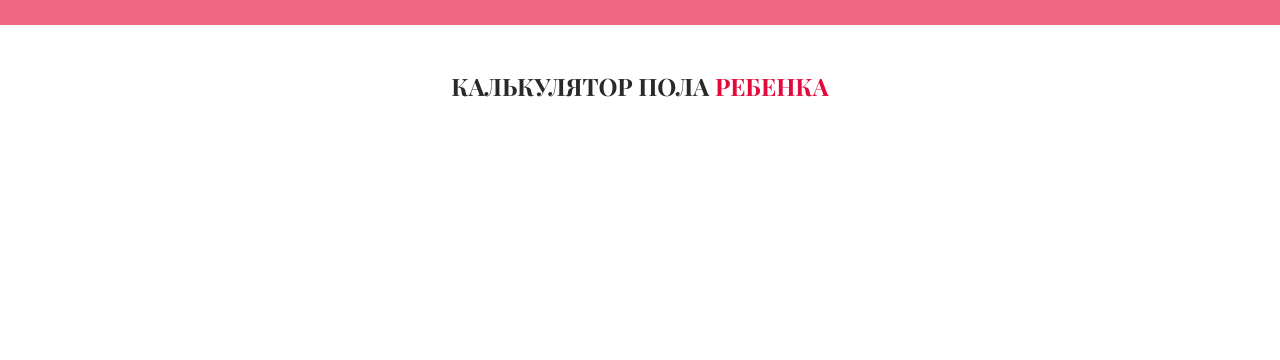
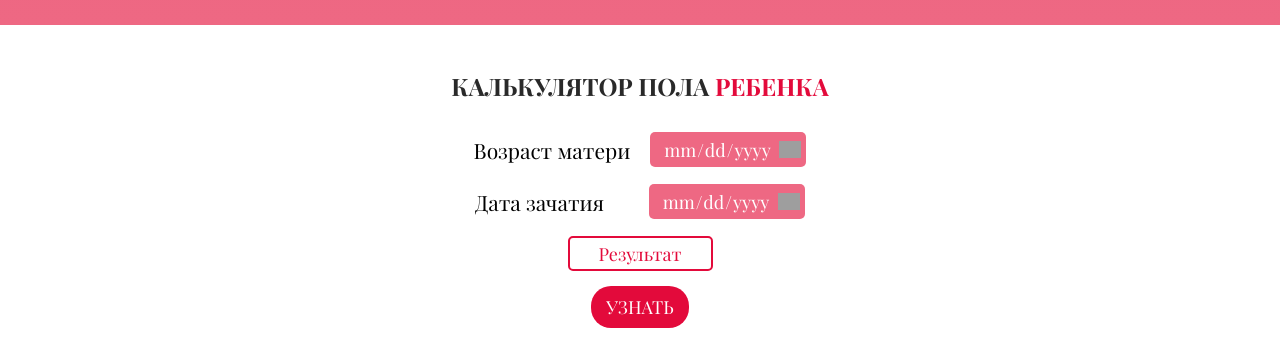
Before and after one commit to Huper12345/FolicProject, a React app: page / in a window 1280 px wide. Shown: the part 1792-2152 px from the top of the page. Before the commit the page ends 1939 px from the top, so only its background shows below. Built offline with nearby package versions, Linux system fonts and the light colour scheme.

Commit message:
Add seCalculator

```diff
--- a/src/components/BabyCalculator/BabyCalculator.css
+++ b/src/components/BabyCalculator/BabyCalculator.css
@@ -1,4 +1,10 @@
 .Title-Subtext.babycalculator {
-    color: var(--darkpink);
-    cursor: default;
+  color: var(--darkpink);
+  cursor: default;
 }
+
+.BabyCalculator-Inner {
+  display: flex;
+  justify-content: center;
+  align-items: center;
+}
--- a/src/components/BabyCalculator/BabyCalculator.js
+++ b/src/components/BabyCalculator/BabyCalculator.js
@@ -1,12 +1,22 @@
-import React from "react"
-import "./BabyCalculator.css";
-import { Title } from "../../helpers/Title";
-
+import React from 'react';
+import './BabyCalculator.css';
+import { Title } from '../../helpers/Title';
+import { SeCalculator } from './SeCalculator';
 
 export const BabyCalculator = () => {
   return (
     <section className="section">
-        <Title className="Title-Text babycalculator" text="Калькулятор пола" subtext="ребенка" subClassName="Title-Subtext babycalculator " />
+      <div className="container">
+        <Title
+          className="Title-Text babycalculator"
+          text="Калькулятор пола"
+          subtext="ребенка"
+          subClassName="Title-Subtext babycalculator "
+        />
+        <div className="BabyCalculator-Inner">
+          <SeCalculator />
+        </div>
+      </div>
     </section>
   );
 };
--- /dev/null
+++ b/src/components/BabyCalculator/SeCalculator/SeCalculator.css
@@ -0,0 +1,125 @@
+.Calculator-Container {
+  max-width: 700px;
+  margin-top: 20px;
+  flex-direction: column;
+  display: flex;
+  align-items: center;
+}
+
+.BabyContainer.WomanAge {
+  display: flex;
+  align-items: center;
+  margin-bottom: 17px;
+  justify-content: center;
+}
+
+.BabyContainer.Result {
+  display: flex;
+  align-items: center;
+  justify-content: center;
+}
+
+.BabyContainer.SeDate {
+  display: flex;
+  align-items: center;
+  justify-content: center;
+  margin-bottom: 17px;
+}
+
+.Woman-Text {
+  font-family: 'Play-Fair-Display-Regular';
+  font-weight: 400;
+  font-style: normal;
+  font-size: 21px;
+  margin-right: 20px;
+  user-select: none;
+}
+
+.Woman-Text.SeDate {
+  margin-right: 45px;
+}
+
+.Woman-Text.Result {
+  margin-right: 70px;
+}
+
+.BabyInput {
+  font-family: 'Play-Fair-Display-Regular';
+  font-weight: 400;
+  font-style: normal;
+  background-color: var(--lightpink);
+  border: none;
+  color: var(--white);
+  font-size: 18px;
+  padding: 0 5px;
+  max-width: 200px;
+  height: 35px;
+  text-align: center;
+  border-radius: 5px;
+  transition: 0.2s;
+  cursor: pointer;
+}
+
+.BabyInput.WomanAge:hover {
+  background-color: var(--darkpink);
+}
+
+::-webkit-calendar-picker-indicator {
+  color: transparent;
+  opacity: 1;
+  background: url(https://i.ibb.co/Fxp3nFF/calendar.png) no-repeat center;
+  background-size: contain;
+  cursor: pointer;
+}
+
+.BabyInput:focus {
+  outline: none;
+  background-color: var(--darkpink);
+}
+
+.BabyInput.Result {
+  max-width: 145px;
+  user-select: none;
+  background-color: var(--white);
+  border: 2px solid var(--darkpink);
+  color: var(--darkpink);
+}
+
+.BabyInput.Result:focus {
+  outline: none;
+}
+
+.BabyInput.Result:hover {
+  cursor: inherit;
+}
+
+.BabyButton {
+  max-width: 130px;
+  height: 42px;
+  background-color: var(--darkpink);
+  border-radius: 20px;
+  cursor: pointer;
+  transition: 0.2s;
+
+  font-size: 18px;
+  font-family: 'Play-Fair-Display-Regular';
+  font-weight: 400;
+  font-style: normal;
+  text-decoration: none;
+  color: var(--white);
+  text-transform: uppercase;
+  padding: 6px 15px 6px 15px;
+  border: 0;
+  margin-top: 15px;
+}
+
+.BabyButton:hover {
+  background-color: brown;
+}
+
+@font-face {
+  font-family: 'Play-Fair-Display-Regular';
+  font-weight: 400;
+  font-style: normal;
+  src: url(/src/helpers/assets/fonts/PlayfairDisplay-Regular.woff);
+}
--- /dev/null
+++ b/src/components/BabyCalculator/SeCalculator/SeCalculator.js
@@ -0,0 +1,136 @@
+import React from 'react';
+import './SeCalculator.css';
+import { useState } from 'react';
+
+export const SeCalculator = () => {
+  const [baby, setBaby] = useState('Результат');
+  const [age, setAge] = useState(0);
+  const [seAge, setSeAge] = useState(0);
+
+  const ageSelect = (e) => {
+    setAge(e.target.value);
+  };
+
+  const seAgeSelect = (e) => {
+    setSeAge(e.target.value);
+  };
+
+  const handleSubmit = (event) => {
+    event.preventDefault();
+
+    //Now
+
+    const dateToday = new Date();
+
+    const dayToday = dateToday.getDate();
+
+    const monthToday = dateToday.getMonth() + 1;
+
+    const yearToday = dateToday.getFullYear();
+
+    //Age
+    const date = new Date(age);
+
+    const birthYear = date.getFullYear();
+
+    const birthMonth = date.getMonth() + 1;
+
+    const birthDay = date.getDate();
+
+    //SeMonth
+    const sedate = new Date(seAge);
+    const seMonth = sedate.getMonth();
+
+    //CalcseMonth
+    const calcSeMonth = (seMonth) => {
+      let seAge = 0;
+
+      if (seMonth === 0) {
+        seAge = 12;
+      } else {
+        seAge = seMonth;
+      }
+
+      return seAge;
+    };
+    //CalcAge
+    const womanAge = (
+      birthMonth,
+      monthToday,
+      birthYear,
+      yearToday,
+      birthDay,
+      dayToday
+    ) => {
+      let age = 0;
+
+      if (birthMonth < monthToday) {
+        age = yearToday - birthYear;
+      }
+
+      if (birthMonth > monthToday) {
+        age = yearToday - birthYear - 1;
+      }
+
+      if (birthMonth === monthToday) {
+        console.log(dayToday);
+        if (birthDay > dayToday) {
+          age = yearToday - birthYear - 1;
+        }
+
+        if (birthDay <= dayToday) {
+          age = yearToday - birthYear;
+        }
+      }
+
+      return age;
+    };
+
+    const getWomanAge =
+      womanAge(
+        birthMonth,
+        monthToday,
+        birthYear,
+        yearToday,
+        birthDay,
+        dayToday
+      ) + 2;
+
+    const getSeAge = calcSeMonth(seMonth);
+
+    setBaby(getWomanAge);
+  };
+
+  return (
+    <div className="Calculator-Container">
+      <form onSubmit={handleSubmit} id="BabyForm" className="BabyForm">
+        <div className="BabyContainer WomanAge">
+          <h4 className="Woman-Text">Возраст матери</h4>
+
+          <input
+            onChange={ageSelect}
+            value={age}
+            className="BabyInput WomanAge"
+            type="date"
+          ></input>
+        </div>
+
+        <div className="BabyContainer SeDate">
+          <h4 className="Woman-Text SeDate">Дата зачатия</h4>
+
+          <input
+            onChange={seAgeSelect}
+            value={seAge}
+            className="BabyInput WomanAge"
+            type="date"
+          ></input>
+        </div>
+      </form>
+
+      <input value={baby} className="BabyInput Result" type="text"></input>
+      <button form="BabyForm" type="submit" className="BabyButton">
+        Узнать
+      </button>
+    </div>
+  );
+};
--- /dev/null
+++ b/src/components/BabyCalculator/SeCalculator/index.js
@@ -0,0 +1 @@
+export * from './SeCalculator';
```
